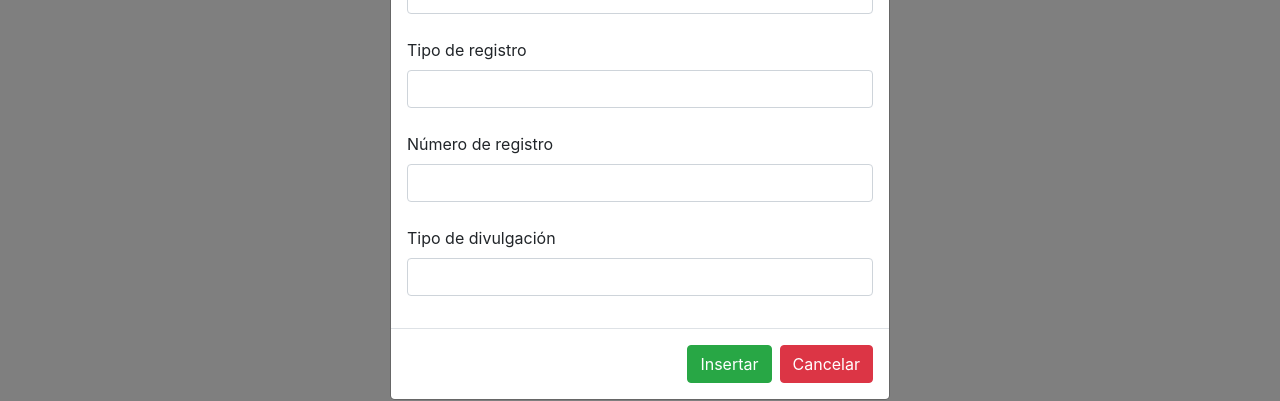
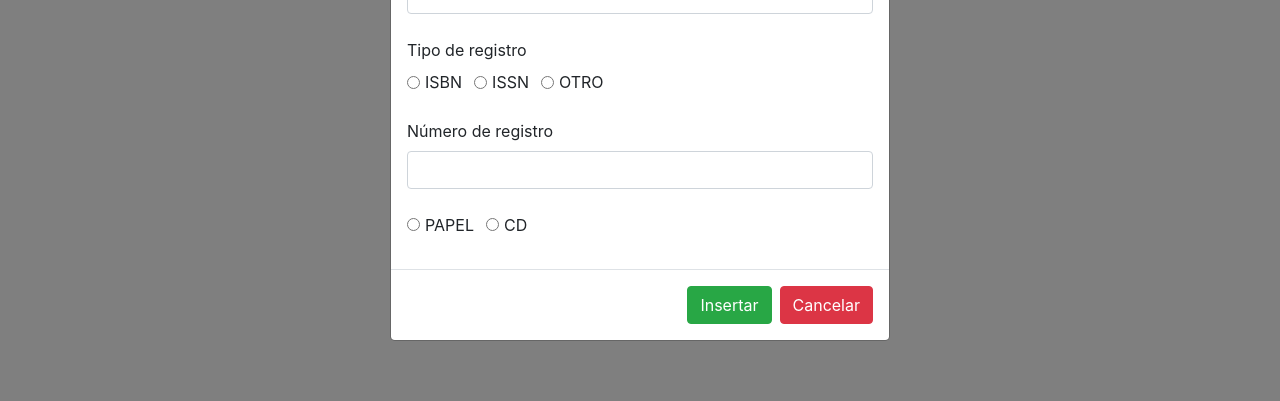
Before and after one commit to etrivinog/libreriaclaustrolamerced, a React (Create React App) app: page /managebooks in a window 1280 px wide. Both pictures are taken after a click on the button "Agregar Libro". Shown: the part 352-753 px from the top of the page. Built offline with nearby package versions, Linux system fonts and the light colour scheme; no server answers.

Commit message:
Se modifica la lista de libros admin y el formulario de adicionar/editar para que desplique la descripción de los tipos de Registros y tipos de divulgación

```diff
--- a/src/components/CrudLibros.js
+++ b/src/components/CrudLibros.js
@@ -45,6 +45,10 @@ axios.get(urlLibrosFindAll).then(response=>{
 
 peticionPost=async()=>{
   console.log(JSON.stringify(this.state.form))
+
+  if(this.state.form.tipoRegistro == null || this.state.form.tipoDivulgacion == null){
+    return;
+  }
 
  await axios.post(urlLibrosSave,this.state.form).then(response=>{
     this.modalInsertar();
@@ -143,13 +147,32 @@ console.log(this.state.form);
                     <input className="form-control" type="number" name="anio" id="anio" onChange={this.handleChange} value={form?form.anio: ''}/>
                     <br />
                     <label htmlFor="tipoRegistro">Tipo de registro</label>
-                    <input className="form-control" type="number" name="tipoRegistro" id="tipoRegistro" onChange={this.handleChange} value={form?form.tipoRegistro: ''} />
+                    <br />
+                    <div class="form-check form-check-inline">
+                      <input class="form-check-input" type="radio" name="tipoRegistro" id="tipoRegistro1"  onChange={this.handleChange} value="1" checked={form&&form.tipoRegistro==1?true:false} required/>
+                      <label class="form-check-label" for="tipoRegistro1">ISBN</label>
+                    </div>
+                    <div class="form-check form-check-inline">
+                      <input class="form-check-input" type="radio" name="tipoRegistro" id="tipoRegistro2"  onChange={this.handleChange} value="2" checked={form&&form.tipoRegistro==2?true:false}/>
+                      <label class="form-check-label" for="tipoRegistro2">ISSN</label>
+                    </div>
+                    <div class="form-check form-check-inline">
+                      <input class="form-check-input" type="radio" name="tipoRegistro" id="tipoRegistro3"  onChange={this.handleChange} value="3" checked={form&&form.tipoRegistro==3?true:false}/>
+                      <label class="form-check-label" for="tipoRegistro3">OTRO</label>
+                    </div>
+                    <br />
                     <br />
                     <label htmlFor="numRegistro">Número de registro</label>
                     <input className="form-control" type="text" name="numRegistro" id="numRegistro" onChange={this.handleChange} value={form?form.numRegistro: ''}/>
                     <br />
-                    <label htmlFor="tipoDivulgacion">Tipo de divulgación</label>
-                    <input className="form-control" type="number" name="tipoDivulgacion" id="tipoDivulgacion" onChange={this.handleChange} value={form?form.tipoDivulgacion: ''} />
+                    <div class="form-check form-check-inline">
+                      <input class="form-check-input" type="radio" name="tipoDivulgacion" id="tipoDivulgacion1"  onChange={this.handleChange} value="1" checked={form&&form.tipoDivulgacion==1?true:false} required/>
+                      <label class="form-check-label" for="tipoDivulgacion1">PAPEL</label>
+                    </div>
+                    <div class="form-check form-check-inline">
+                      <input class="form-check-input" type="radio" name="tipoDivulgacion" id="tipoDivulgacion2"  onChange={this.handleChange} value="2" checked={form&&form.tipoDivulgacion==2?true:false}/>
+                      <label class="form-check-label" for="tipoDivulgacion2">CD</label>
+                    </div>
                   </div>
                 </ModalBody>
 
--- a/src/components/ListaLibros.js
+++ b/src/components/ListaLibros.js
@@ -26,9 +26,9 @@ const ListaLibros = ({state, seleccionarEmpresa, modalInsertar, setModalEliminar
           <td>{libro.referencia}</td>
           <td>{libro.fechaIngreso}</td>
           <td>{libro.anio}</td>
-          <td>{libro.tipoRegistro}</td>
+          <td>{libro.tipoRegistro==1?"ISBN":libro.tipoRegistro==2?"ISSN":"OTRO"}</td>
           <td>{libro.numRegistro}</td>
-          <td>{libro.tipoDivulgacion}</td>
+          <td>{libro.tipoDivulgacion==1?"PAPEL":libro.tipoDivulgacion==2?"CD":""}</td>
           <td>
                 <button className="btn btn-primary" onClick={()=>{seleccionarEmpresa(libro); modalInsertar()}}><FontAwesomeIcon icon={faEdit}/></button>
                 {"   "}
```
